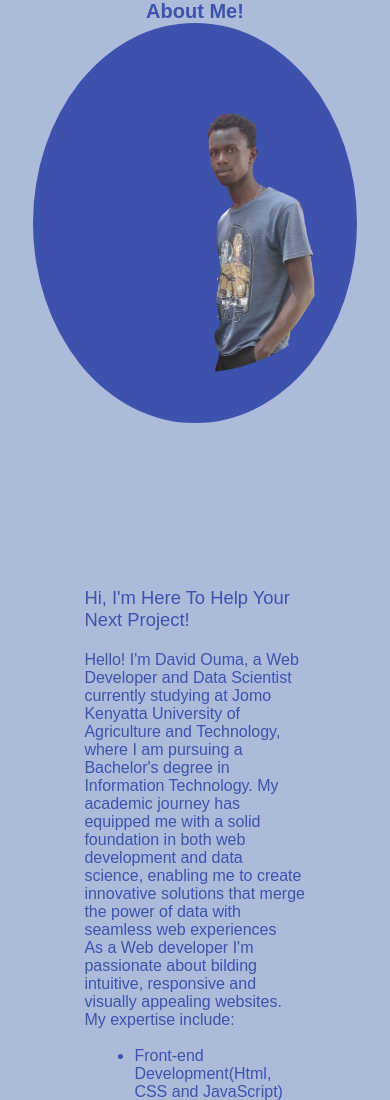
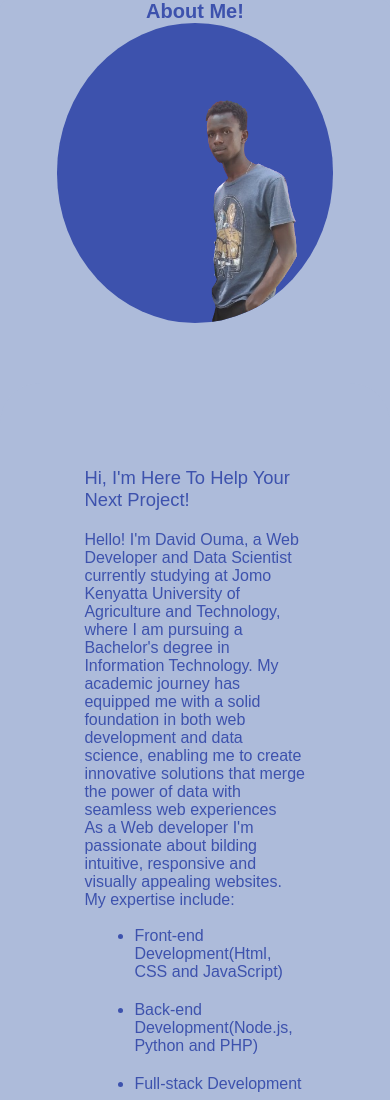
Before and after one commit to oumadavid/myPortfolioWebsite, a plain HTML site: page content.html in a window 390 px wide. Shown: the top 1100 px of the page. Drawn offline with Linux system fonts and the light colour scheme.

Commit message:
Made further updates on the files

```diff
--- a/content.html
+++ b/content.html
@@ -88,6 +88,11 @@
             width: 100%;
             margin-left: 0;
             margin-right: 0;
+            margin-top: 30px;
+        }
+        .full-content .content-img img{
+            height: 300px;
+            padding-bottom: 0;
         }
     }
 
```
